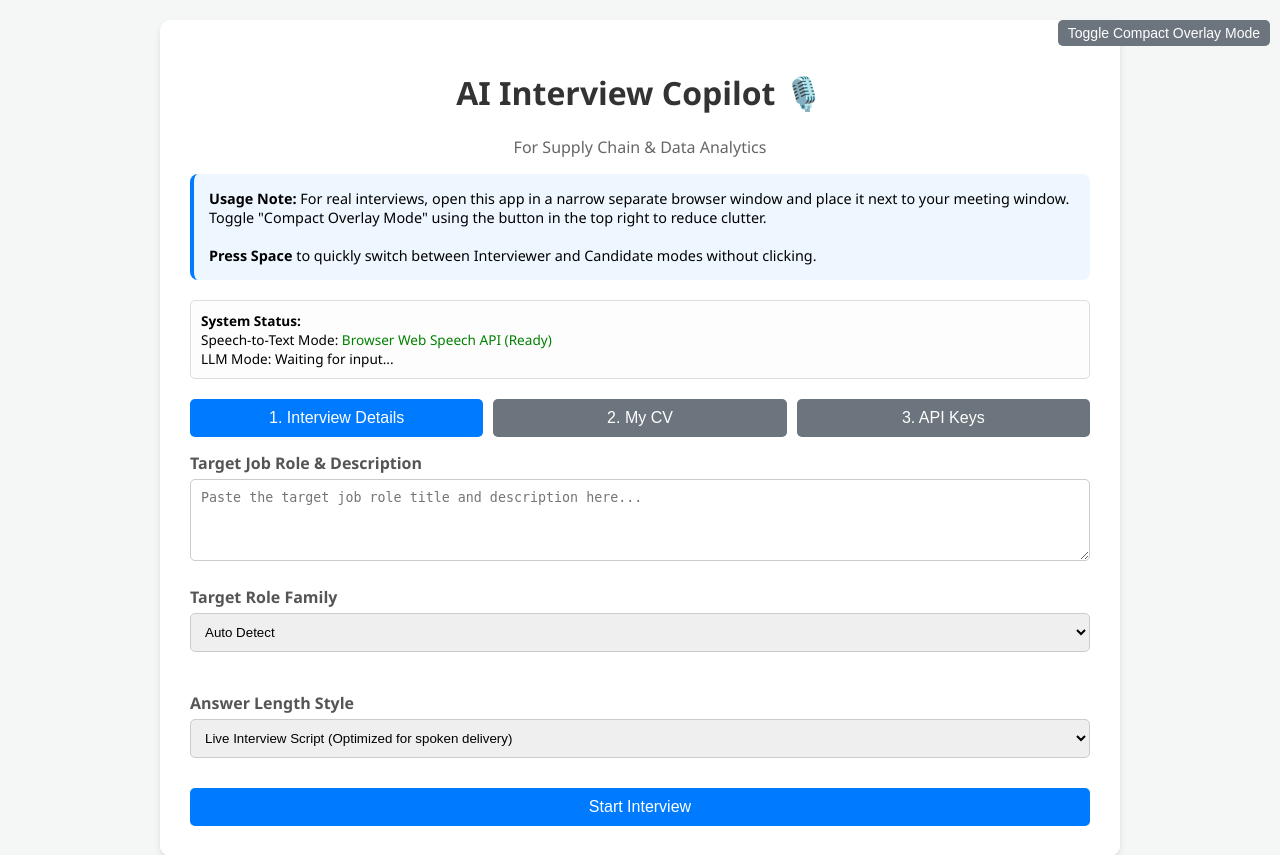
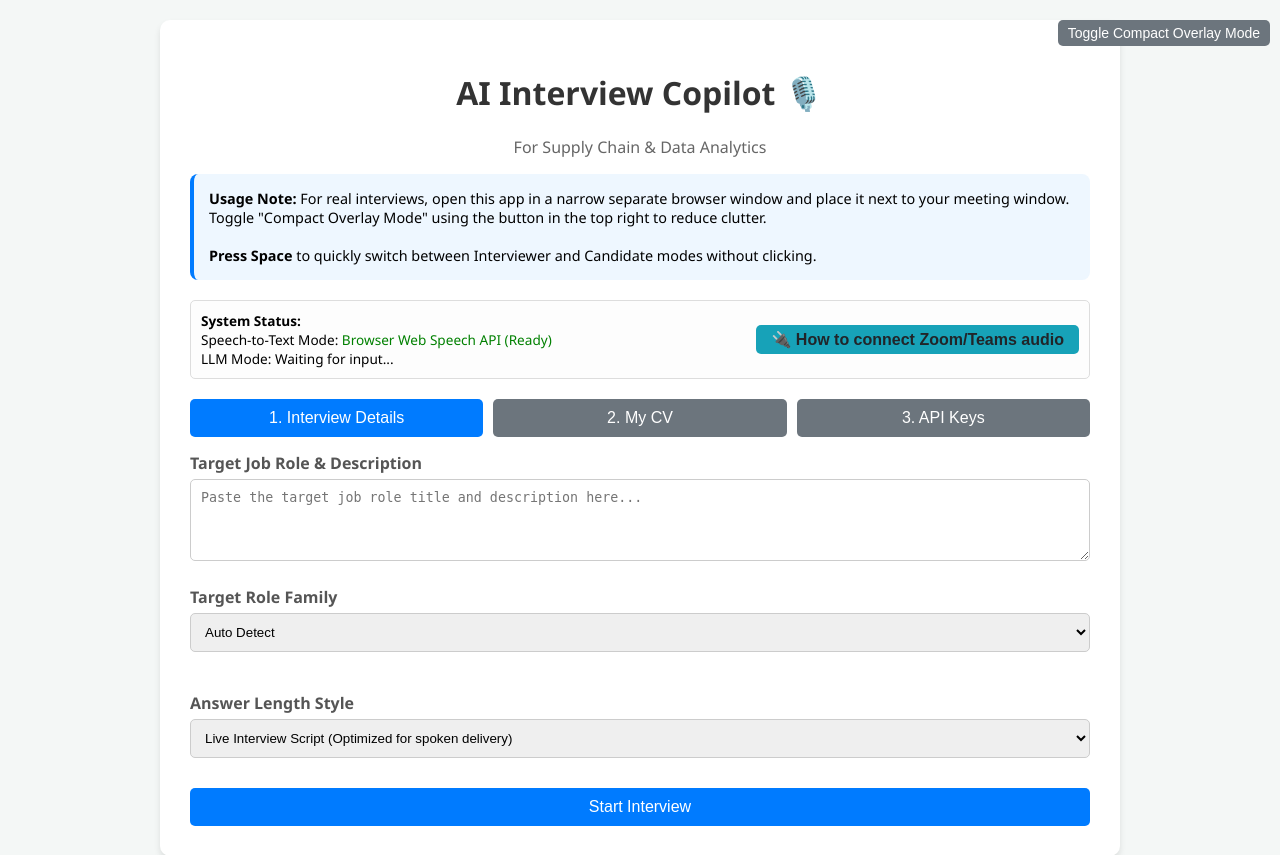
Before and after one commit to msajja5/cv-rewriter-app., a FastAPI app: page / in a window 1280 px wide. Shown: the top 855 px of the page. Run offline with FastAPI, Linux system fonts and the light colour scheme.

Commit message:
docs: add zoom and teams audio setup guide
- Added a "How to connect Zoom/Teams audio" button to the `index.html` UI.
- Implemented a modal explaining the technical limitations of browser-based Speech-to-Text and providing the two standard solutions for capturing meeting audio (using physical speakers or using a free Virtual Audio Cable like VB-Cable/BlackHole).

Co-authored-by: msajja5 <222384979+msajja5@users.noreply.github.com>

```diff
--- a/templates/index.html
+++ b/templates/index.html
@@ -72,10 +72,39 @@
         <strong>Press Space</strong> to quickly switch between Interviewer and Candidate modes without clicking.
     </div>
 
-    <div class="hide-in-compact" style="background: #fdfdfd; padding: 10px; border: 1px solid #ddd; border-radius: 5px; margin-bottom: 20px; font-size: 0.85em;">
-        <strong>System Status:</strong><br/>
-        Speech-to-Text Mode: <span id="stt-status">Checking browser support...</span><br/>
-        LLM Mode: <span id="llm-status">Waiting for input...</span>
+    <div class="hide-in-compact" style="background: #fdfdfd; padding: 10px; border: 1px solid #ddd; border-radius: 5px; margin-bottom: 20px; font-size: 0.85em; display: flex; justify-content: space-between; align-items: center;">
+        <div>
+            <strong>System Status:</strong><br/>
+            Speech-to-Text Mode: <span id="stt-status">Checking browser support...</span><br/>
+            LLM Mode: <span id="llm-status">Waiting for input...</span>
+        </div>
+        <button id="audio-setup-btn" style="width: auto; background: #17a2b8; color: #212529; font-weight: bold; margin-top: 0; padding: 5px 15px;">🔌 How to connect Zoom/Teams audio</button>
+    </div>
+
+    <!-- Audio Setup Modal -->
+    <div id="audio-modal" class="hide-in-compact" style="display: none; position: fixed; top: 0; left: 0; width: 100%; height: 100%; background: rgba(0,0,0,0.5); z-index: 1000; align-items: center; justify-content: center;">
+        <div style="background: white; padding: 30px; border-radius: 10px; max-width: 600px; box-shadow: 0 4px 15px rgba(0,0,0,0.2);">
+            <h3 style="margin-top: 0;">Capturing Interview Audio (Zoom, Teams, Meet)</h3>
+            <p>Web browsers cannot directly "hack" into Zoom or Teams to steal the audio if you are wearing headphones. You have two free options:</p>
+
+            <div style="background: #f8f9fa; padding: 15px; border-left: 4px solid #28a745; margin-bottom: 15px;">
+                <strong>Option 1: The Easy Way (Use Speakers)</strong><br/>
+                Do not wear headphones. Let the interviewer's voice come out of your laptop speakers. Your laptop microphone will naturally pick up their voice and transcribe it perfectly.
+            </div>
+
+            <div style="background: #f8f9fa; padding: 15px; border-left: 4px solid #007bff;">
+                <strong>Option 2: The Pro Way (Wear Headphones)</strong><br/>
+                If you must wear headphones, you need to route the meeting audio into your browser microphone using a free Virtual Audio Cable.
+                <ol style="margin-bottom: 0;">
+                    <li>Download and install <strong>VB-Cable</strong> (Windows/Mac) or <strong>BlackHole</strong> (Mac).</li>
+                    <li>In Zoom/Teams, set your Speaker output to "VB-Cable".</li>
+                    <li>In Chrome/Edge settings (or OS Sound settings), set your Microphone input to "VB-Cable".</li>
+                    <li><em>Note: You will also need to turn on "Listen to this device" in your OS sound settings so you can hear the interviewer in your headphones at the same time.</em></li>
+                </ol>
+            </div>
+
+            <button id="close-modal-btn" style="background: #6c757d; margin-top: 20px;">Got it, close</button>
+        </div>
     </div>
 
     <div id="setup-section" class="hide-in-compact">
@@ -257,6 +286,10 @@
     const debugJd = document.getElementById('debug-jd');
     const debugProvider = document.getElementById('debug-provider');
     const debugToggle = document.getElementById('debug-toggle');
+
+    const audioSetupBtn = document.getElementById('audio-setup-btn');
+    const audioModal = document.getElementById('audio-modal');
+    const closeModalBtn = document.getElementById('close-modal-btn');
 
     let recognitionInterviewer;
     let isRecording = false;
```
